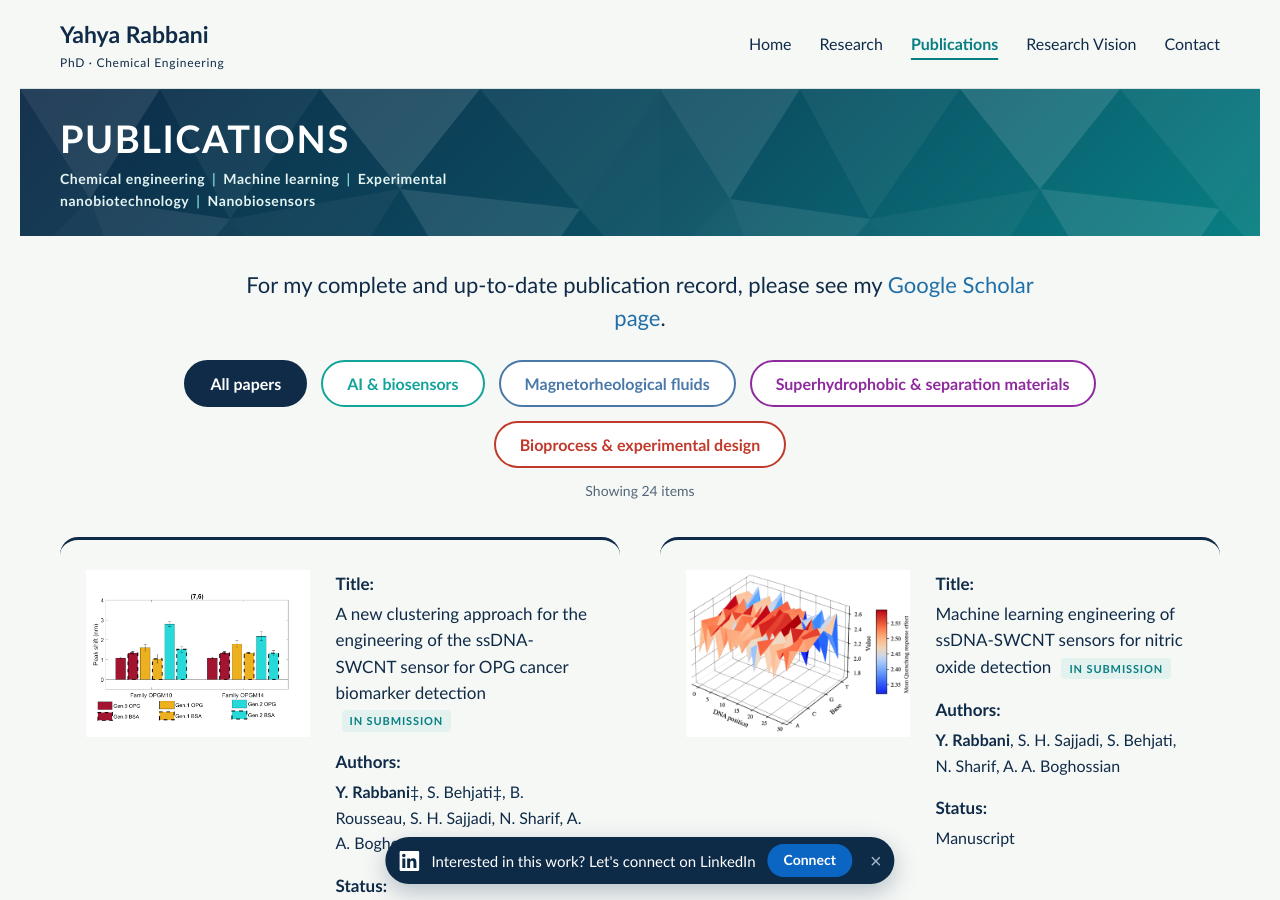
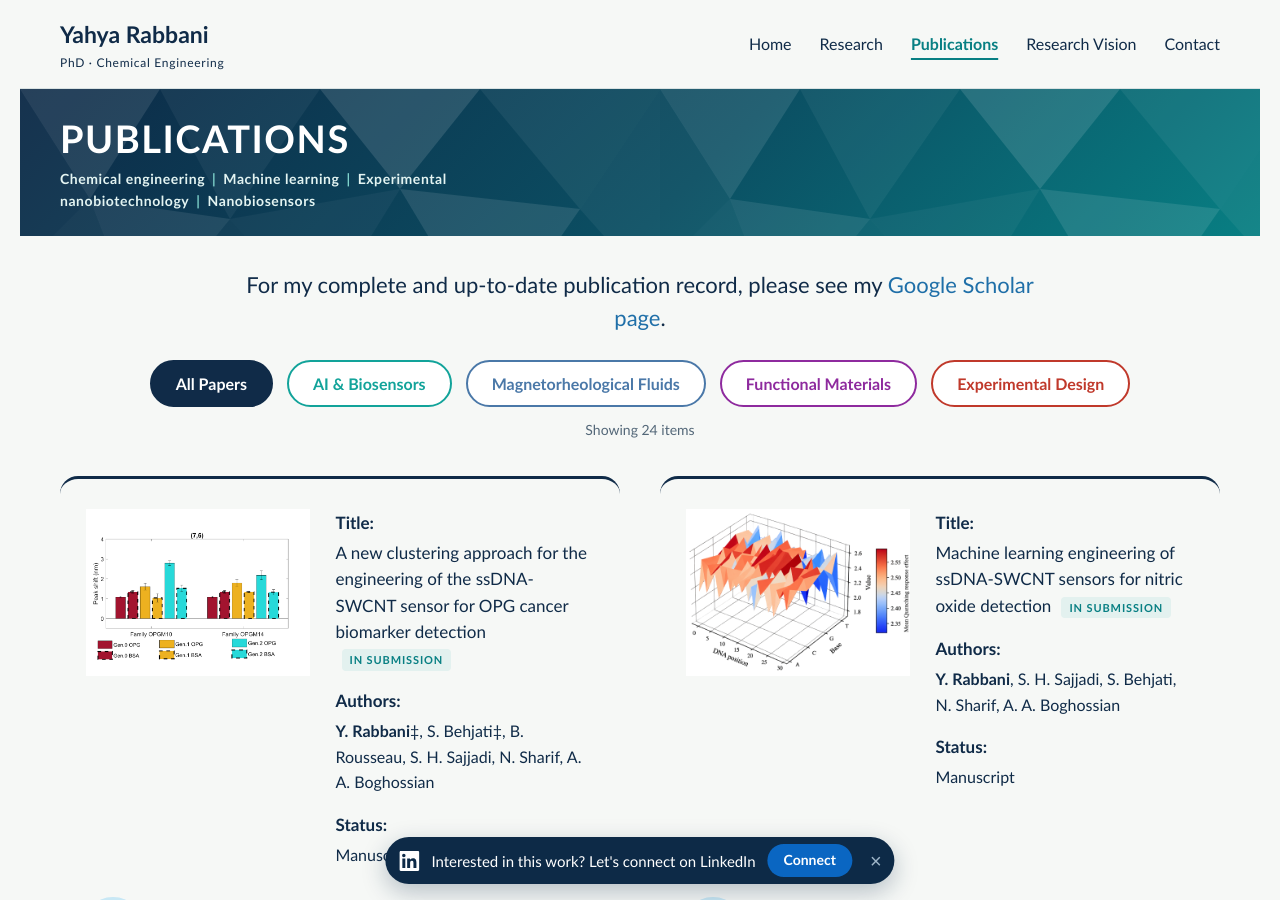
Before and after one commit to YahyaRabbani20/YahyaRabbani, a Jekyll site: the page built from _pages/publications.md, in a window 1280 px wide and 900 px high. Built offline with Jekyll 4.4.1, drawn with Linux system fonts in a browser that asks for light colours.

Commit message:
Publications: shorter filter labels

```diff
--- a/_pages/publications.md
+++ b/_pages/publications.md
@@ -15,11 +15,11 @@ excerpt: "Publications, patents, and books by Yahya Rabbani on AI-guided nanobio
 <p class="pub-intro">For my complete and up-to-date publication record, please see my <a href="https://scholar.google.com/citations?user=gk2vj4YAAAAJ&amp;hl=en" target="_blank" rel="noopener">Google Scholar page</a>.</p>
 
 <div class="pub-filter" role="group" aria-label="Filter publications by topic">
-  <button type="button" data-filter="all" aria-pressed="true">All papers</button>
-  <button type="button" data-filter="ai-bio" aria-pressed="false">AI &amp; biosensors</button>
-  <button type="button" data-filter="mr" aria-pressed="false">Magnetorheological fluids</button>
-  <button type="button" data-filter="surf" aria-pressed="false">Superhydrophobic &amp; separation materials</button>
-  <button type="button" data-filter="bio" aria-pressed="false">Bioprocess &amp; experimental design</button>
+  <button type="button" data-filter="all" aria-pressed="true">All Papers</button>
+  <button type="button" data-filter="ai-bio" aria-pressed="false">AI &amp; Biosensors</button>
+  <button type="button" data-filter="mr" aria-pressed="false">Magnetorheological Fluids</button>
+  <button type="button" data-filter="surf" aria-pressed="false">Functional Materials</button>
+  <button type="button" data-filter="bio" aria-pressed="false">Experimental Design</button>
 </div>
 <p class="pub-count" id="pub-count" aria-live="polite"></p>
 
```
